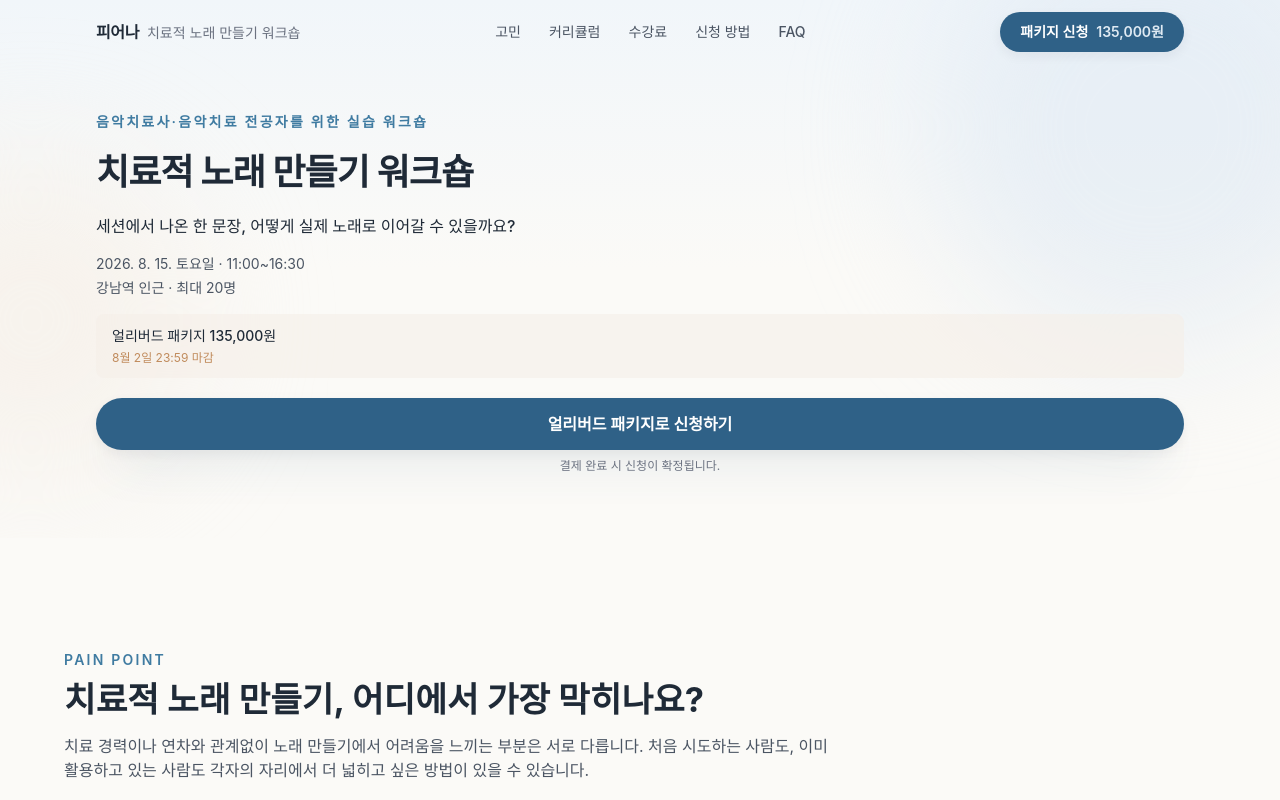
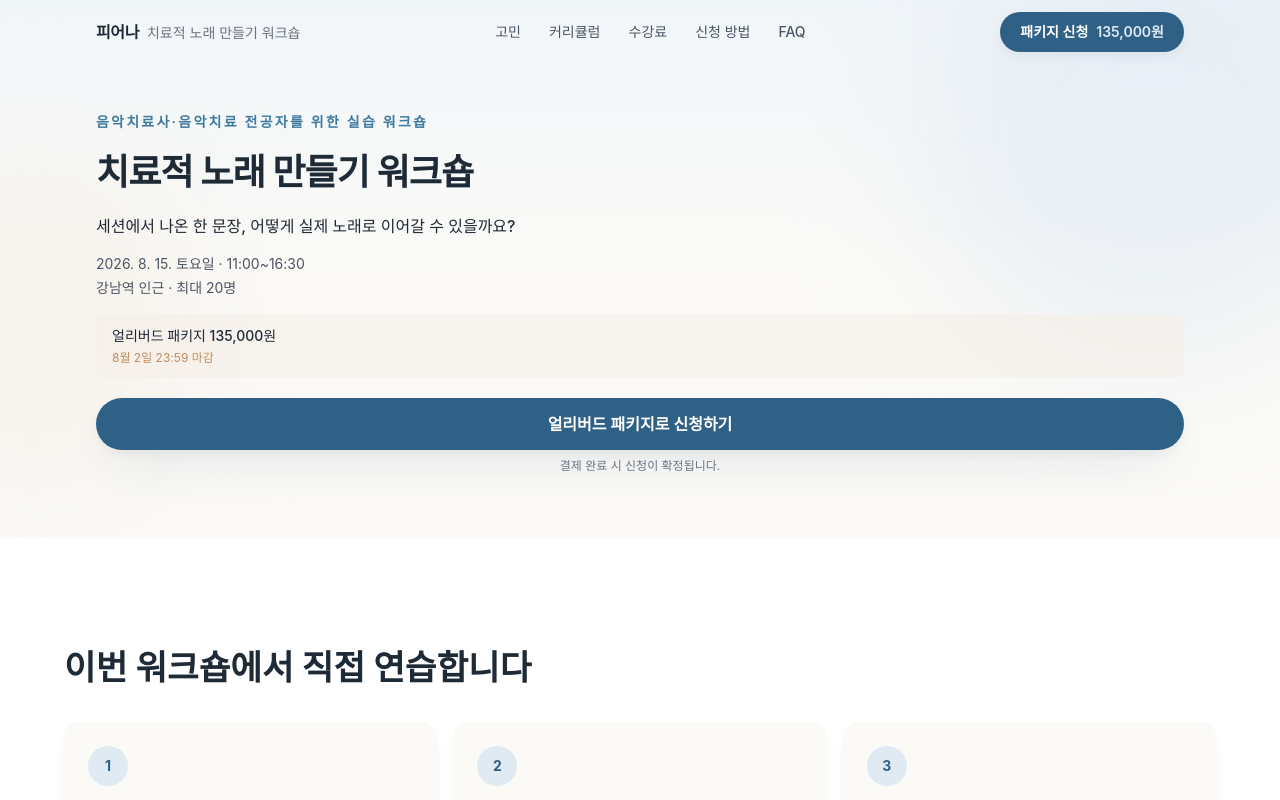
Before and after one commit to hhhiii0320-tech/pieona-workshop, a Next.js app: page / in a window 1280 px wide. Shown: the top 800 px of the page. Built offline with nearby package versions, Linux system fonts and the light colour scheme.

Commit message:
Add files via upload

```diff
--- a/app/page.tsx
+++ b/app/page.tsx
@@ -1,5 +1,6 @@
 import SiteHeader from "@/components/SiteHeader";
 import HeroSection from "@/components/HeroSection";
+import PracticeSection from "@/components/PracticeSection";
 import PainPointSection from "@/components/PainPointSection";
 import SolutionSection from "@/components/SolutionSection";
 import ClassOverviewSection from "@/components/ClassOverviewSection";
@@ -23,9 +24,11 @@ export default function Page() {
     <>
       <SiteHeader />
       <main className="pb-20 sm:pb-0">
-        {/* 1. Hero */}
+        {/* 1. Hero — 모바일 390px 최적화 */}
         <HeroSection />
-        {/* 2. 문제 인식 — 서로 다른 현재 위치 */}
+        {/* 2. 이번 워크숍에서 직접 연습합니다 */}
+        <PracticeSection />
+        {/* 3. 문제 인식 — 서로 다른 현재 위치 */}
         <PainPointSection />
         {/* 3. 워크숍의 차별점 — 선택지·과정 */}
         <SolutionSection />
```
